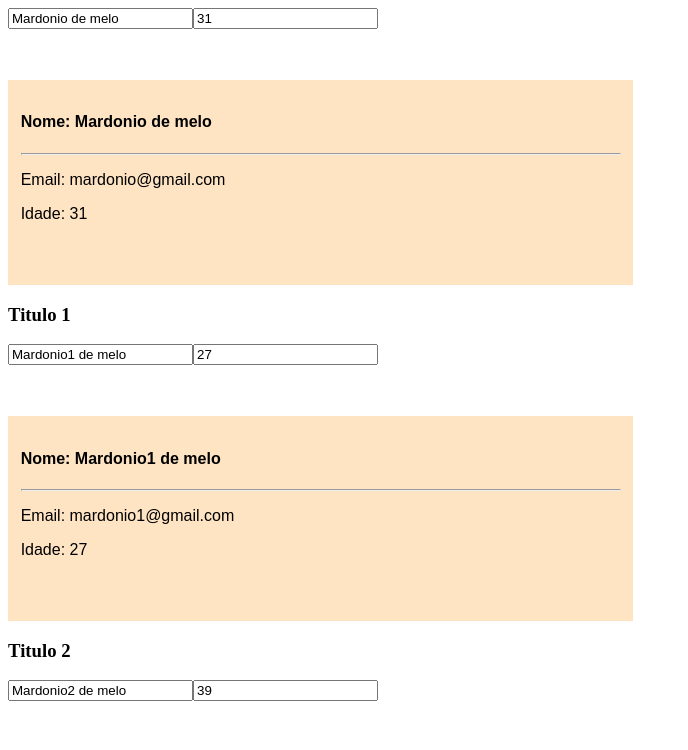
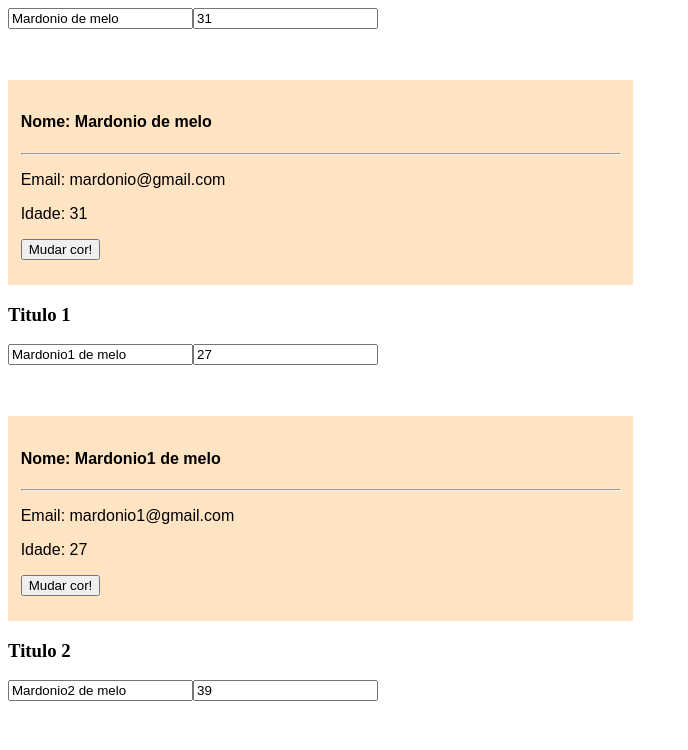
Before and after one commit to MardonioMelo/guia_clientes, a Vue app: page / in a window 1280 px wide. Shown: the top 750 px of the page, without its empty margins (0-688 px from the left). Built offline with nearby package versions, Linux system fonts and the light colour scheme.

Commit message:
Aula 15 - Evetos

```diff
--- a/src/components/Cliente.vue
+++ b/src/components/Cliente.vue
@@ -5,6 +5,7 @@
         <p>Email: {{cliente.email}}</p>
         <p v-if="showIdade === true">Idade: {{cliente.idade}}</p>
         <p v-else>O usuário escondeu a idade!</p>
+        <button @click="mudarCor">Mudar cor!</button>
     </div>
 </template>
 
@@ -18,6 +19,12 @@ export default {
     props: {
         cliente: Object,
         showIdade: Boolean
+    },
+    methods: {
+        mudarCor: function ($event) {
+            console.log($event)
+           this.isPremium = !this.isPremium
+        }
     }
 }
 </script>
```
Also changed, not shown: 1 other file (tests, documents, lock files or other folders).
